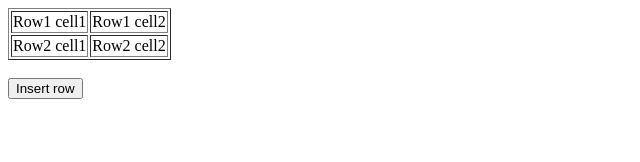
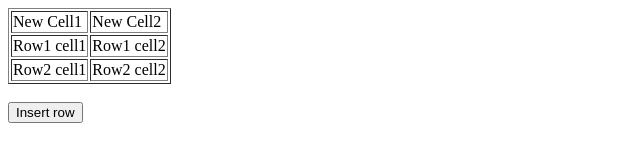
Before and after one commit to acciojob/create-table-1-BrainCellCoder, a website: page main.html in a window 1280 px wide. Both pictures are taken after a click on the button "Insert row". Shown: the whole page, without its empty margins (0-640 px from the left). Drawn offline with Linux system fonts and the light colour scheme.

Commit message:
created a submission

```diff
--- a/main.html
+++ b/main.html
@@ -1,13 +1,10 @@
 <!DOCTYPE html>
-
 <html>
-
 <head>
-	<meta charset=utf-8 />
+	<meta charset="utf-8" />
 	<title>Insert row in a table</title>
 	<link rel="stylesheet" href="styles.css">
 </head>
-
 <body>
 	<table id="sampleTable" border="1">
 		<tr><td>Row1 cell1</td>
@@ -17,9 +14,6 @@
 	</table><br>
 
 	<input type="button" onclick="insert_Row()" value="Insert row">
-    <script type="text/javascript" src="./script.js">
-</script>
-
+    <script type="text/javascript" src="./script.js"></script>
 </body>
-
 </html>
--- a/script.js
+++ b/script.js
@@ -1,5 +1,8 @@
 function insert_Row() {
-    //Write your code here
-
-
+	const table = document.getElementById('sampleTable');
+	const newRow = table.insertRow(0);
+	const newCell1 = newRow.insertCell(0);
+	const newCell2 = newRow.insertCell(1);
+	newCell1.textContent = 'New Cell1';
+	newCell2.textContent = 'New Cell2';
 }
```
